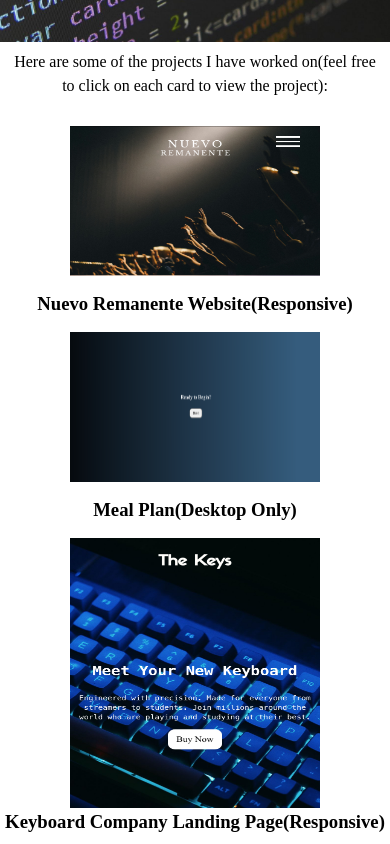
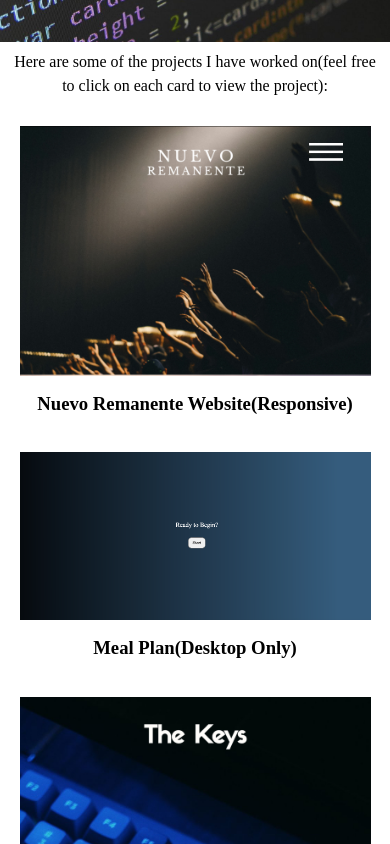
Before and after one commit to Pianist01/portfolio-page, a plain HTML site: page index.html in a window 390 px wide. Shown: the part 1720-2564 px from the top of the page. Drawn offline with Linux system fonts and the light colour scheme.

Commit message:
Making changes to responsivness.

```diff
--- a/css/styles.css
+++ b/css/styles.css
@@ -190,21 +190,33 @@ p, h1, h2, h3, h4, h5, h6 {
     }
 
     .project-cards {
-      width: 100vw;
+      width: 100%;
       display: flex;
       flex-direction: column;
-      justify-content: center;
+      align-items: center;
+      gap: 20px;
     }
 
     .project-card, .project-card-two, .project-card-three {
-      max-width: 100vw;
+      width: 90%;
+      max-width: 500px;
+      display: flex;
+      flex-direction: column;
+      align-items: center;
     }
 
     .project-cards img:hover {
       cursor: pointer;
     }
 
-    .nr-project {
+    .nr-project, .meal-plan {
+      width: 100%;
+      height: auto;
+      min-width: unset;
+      min-height: unset;
+    }
+
+    /* .nr-project {
       min-width: 250px;
       width: 250px;
       min-height: 150px;
@@ -218,18 +230,17 @@ p, h1, h2, h3, h4, h5, h6 {
       min-height: 150px;
       height: 150px;
       justify-self: center;
-    }
+    } */
 
     .project-title {
       line-height: 3;
     }
 
     .keyboard {
-      min-width: 250px;
-      width: 250px;
-      min-height: 270px;
-      height: 270px;
-      justify-self: center;
+      width: 100%;
+      height: auto;
+      min-width: unset;
+      min-height: unset;
     }
 
     .keyboard-title {
```
